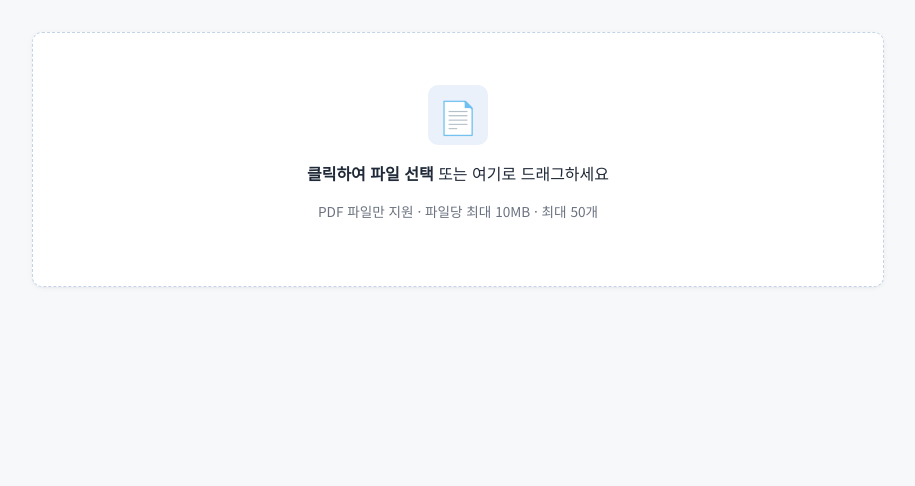
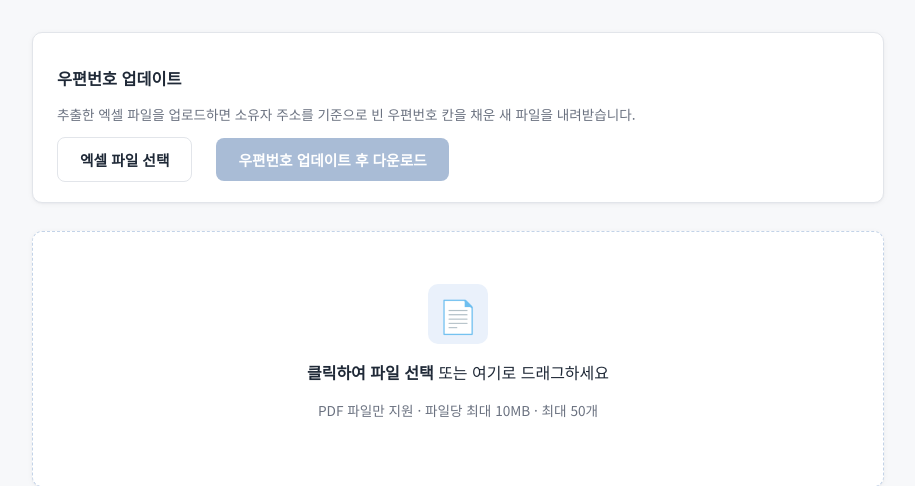
Before and after one commit to cho7531/RenoData, a Flask app: page / in a window 1280 px wide. Shown: the part 135-621 px from the top of the page, without its empty margins (182-1097 px from the left). Run offline with Flask 3, Linux system fonts and the light colour scheme.

Commit message:
Add standalone postal code updater for extracted Excel files
Upload a previously extracted .xlsx and get back a copy with blank
우편번호 cells filled in via Claude, keyed off the 소유자 주소 column.
Kept separate from the PDF extraction flow rather than merged in, so
extraction stays fast and postal lookup is an explicit opt-in step.

Co-Authored-By: Claude Sonnet 5 <noreply@anthropic.com>

```diff
--- a/app.py
+++ b/app.py
@@ -6,7 +6,7 @@ from flask import Flask, jsonify, render_template, request, send_file
 
 load_dotenv()
 
-from excel_generator import build_excel
+from excel_generator import build_excel, fill_postal_codes
 from extractor import COLUMNS, process_pdf_file
 
 app = Flask(__name__)
@@ -72,5 +72,26 @@ def api_download():
     )
 
 
+@app.route("/api/update-postal", methods=["POST"])
+def api_update_postal():
+    file = request.files.get("file")
+    if not file or not (file.filename or "").lower().endswith(".xlsx"):
+        return jsonify({"error": "엑셀(.xlsx) 파일을 업로드해주세요."}), 400
+
+    try:
+        buffer = fill_postal_codes(file.stream)
+    except ValueError as exc:
+        return jsonify({"error": str(exc)}), 400
+    except Exception as exc:
+        return jsonify({"error": f"우편번호 업데이트 실패: {exc}"}), 500
+
+    return send_file(
+        buffer,
+        as_attachment=True,
+        download_name="우편번호_업데이트결과.xlsx",
+        mimetype="application/vnd.openxmlformats-officedocument.spreadsheetml.sheet",
+    )
+
+
 if __name__ == "__main__":
     app.run(debug=True, port=5000)
--- a/excel_generator.py
+++ b/excel_generator.py
@@ -1,10 +1,13 @@
 import io
 
-from openpyxl import Workbook
+from openpyxl import Workbook, load_workbook
 from openpyxl.styles import Font, PatternFill
 from openpyxl.utils import get_column_letter
 
-from extractor import COLUMNS
+from extractor import COLUMNS, lookup_postal_codes
+
+ADDRESS_COLUMN = "소유자 주소"
+POSTAL_COLUMN = "우편번호"
 
 
 def build_excel(rows):
@@ -36,3 +39,39 @@ def build_excel(rows):
     wb.save(buffer)
     buffer.seek(0)
     return buffer
+
+
+def fill_postal_codes(file_stream):
+    """Reads an uploaded .xlsx, looks up postal codes for each row's owner
+    address, fills in any blank 우편번호 cells, and returns the updated
+    workbook as a BytesIO buffer."""
+    wb = load_workbook(file_stream)
+    ws = wb.active
+
+    header = [cell.value for cell in ws[1]]
+    if ADDRESS_COLUMN not in header:
+        raise ValueError(f"'{ADDRESS_COLUMN}' 열을 찾을 수 없습니다. 추출 결과 엑셀 형식이 맞는지 확인해주세요.")
+    if POSTAL_COLUMN not in header:
+        raise ValueError(f"'{POSTAL_COLUMN}' 열을 찾을 수 없습니다. 추출 결과 엑셀 형식이 맞는지 확인해주세요.")
+
+    address_col = header.index(ADDRESS_COLUMN) + 1
+    postal_col = header.index(POSTAL_COLUMN) + 1
+
+    data_rows = list(ws.iter_rows(min_row=2))
+    addresses = [
+        row[address_col - 1].value
+        for row in data_rows
+        if row[address_col - 1].value and not row[postal_col - 1].value
+    ]
+    postal_codes = lookup_postal_codes(addresses)
+
+    for row in data_rows:
+        addr_cell = row[address_col - 1]
+        postal_cell = row[postal_col - 1]
+        if addr_cell.value and not postal_cell.value:
+            postal_cell.value = postal_codes.get(str(addr_cell.value).strip(), "")
+
+    buffer = io.BytesIO()
+    wb.save(buffer)
+    buffer.seek(0)
+    return buffer
--- a/extractor.py
+++ b/extractor.py
@@ -88,6 +88,12 @@ SYSTEM_PROMPT = """당신은 한국의 부동산 등기부등본(등기사항전
 주의: "대지권비율"(예: 10000분의 55, 건물 전체 대지 중 이 호실의 몫)과 "공동지분"(예: 1/2, 이 호실을
 공유하는 소유자들 사이의 지분)은 서로 다른 개념입니다. 혼동하지 마세요."""
 
+POSTAL_SYSTEM_PROMPT = """당신은 대한민국 도로명주소 우편번호(5자리 새 우편번호)를 추정하는 전문가입니다.
+아래 목록에 주어진 각 주소에 대해 우편번호를 반환하세요. 확실히 알지 못하는 주소는 절대 추측해서 지어내지 말고
+빈 문자열("")로 두세요. 반드시 아래 형식의 JSON 객체만 출력하고 다른 설명은 추가하지 마세요.
+
+{"주소1": "12345", "주소2": ""}"""
+
 
 def _get_client():
     api_key = os.environ.get("ANTHROPIC_API_KEY")
@@ -127,6 +133,30 @@ def extract_structured_info(pdf_text):
         block.text for block in response.content if block.type == "text"
     )
     return _parse_json_response(raw_text)
+
+
+def lookup_postal_codes(addresses):
+    """Given a list of Korean addresses, returns a dict mapping each unique,
+    non-empty address to a best-effort 5-digit postal code (or "" if unknown)."""
+    unique_addresses = sorted({a.strip() for a in addresses if a and a.strip()})
+    if not unique_addresses:
+        return {}
+
+    client = _get_client()
+    response = client.messages.create(
+        model=MODEL,
+        max_tokens=2000,
+        system=POSTAL_SYSTEM_PROMPT,
+        messages=[{"role": "user", "content": "\n".join(unique_addresses)}],
+    )
+    raw_text = "".join(
+        block.text for block in response.content if block.type == "text"
+    )
+    try:
+        result = _parse_json_response(raw_text)
+    except json.JSONDecodeError:
+        return {}
+    return result if isinstance(result, dict) else {}
 
 
 def _parse_area(text):
--- a/static/script.js
+++ b/static/script.js
@@ -22,6 +22,57 @@ const resetResultsBtn = document.getElementById("resetResultsBtn");
 let selectedFiles = [];
 let lastResultRows = [];
 let lastColumns = [];
+
+const postalFileInput = document.getElementById("postalFileInput");
+const postalSelectBtn = document.getElementById("postalSelectBtn");
+const postalFileName = document.getElementById("postalFileName");
+const postalUpdateBtn = document.getElementById("postalUpdateBtn");
+const postalStatus = document.getElementById("postalStatus");
+
+let postalFile = null;
+
+postalSelectBtn.addEventListener("click", () => postalFileInput.click());
+postalFileInput.addEventListener("change", (e) => {
+  postalFile = e.target.files[0] || null;
+  postalFileName.textContent = postalFile ? postalFile.name : "";
+  postalUpdateBtn.disabled = !postalFile;
+});
+
+postalUpdateBtn.addEventListener("click", async () => {
+  if (!postalFile) return;
+
+  postalUpdateBtn.disabled = true;
+  postalStatus.textContent = "우편번호 조회 중입니다... 잠시만 기다려주세요.";
+  postalStatus.classList.remove("hidden");
+
+  const formData = new FormData();
+  formData.append("file", postalFile);
+
+  try {
+    const res = await fetch("/api/update-postal", { method: "POST", body: formData });
+
+    if (!res.ok) {
+      const data = await res.json().catch(() => ({}));
+      alert(data.error || "업데이트 중 오류가 발생했습니다.");
+      return;
+    }
+
+    const blob = await res.blob();
+    const url = URL.createObjectURL(blob);
+    const a = document.createElement("a");
+    a.href = url;
+    a.download = "우편번호_업데이트결과.xlsx";
+    document.body.appendChild(a);
+    a.click();
+    a.remove();
+    URL.revokeObjectURL(url);
+  } catch (err) {
+    alert("서버와 통신 중 오류가 발생했습니다: " + err.message);
+  } finally {
+    postalStatus.classList.add("hidden");
+    postalUpdateBtn.disabled = false;
+  }
+});
 
 function formatSize(bytes) {
   if (bytes < 1024 * 1024) return (bytes / 1024).toFixed(0) + " KB";
--- a/static/style.css
+++ b/static/style.css
@@ -93,6 +93,22 @@ header h1 {
   display: block;
   white-space: nowrap;
   margin-left: 0;
+}
+
+.postal-section {
+  background: var(--panel);
+  border: 1px solid var(--border);
+  border-radius: 10px;
+  padding: 20px 24px;
+  box-shadow: var(--shadow-sm);
+}
+
+.postal-controls {
+  display: flex;
+  align-items: center;
+  gap: 12px;
+  flex-wrap: wrap;
+  margin-top: 12px;
 }
 
 .dropzone {
--- a/templates/index.html
+++ b/templates/index.html
@@ -22,6 +22,18 @@
       </div>
     </div>
   </header>
+
+  <section id="postalSection" class="postal-section">
+    <h2>우편번호 업데이트</h2>
+    <p class="hint">추출한 엑셀 파일을 업로드하면 소유자 주소를 기준으로 빈 우편번호 칸을 채운 새 파일을 내려받습니다.</p>
+    <div class="postal-controls">
+      <input type="file" id="postalFileInput" accept=".xlsx" hidden>
+      <button id="postalSelectBtn" class="btn btn-secondary" type="button">엑셀 파일 선택</button>
+      <span id="postalFileName" class="hint"></span>
+      <button id="postalUpdateBtn" class="btn btn-primary" type="button" disabled>우편번호 업데이트 후 다운로드</button>
+    </div>
+    <p id="postalStatus" class="hint hidden"></p>
+  </section>
 
   <section id="dropzone" class="dropzone">
     <input type="file" id="fileInput" accept="application/pdf" multiple hidden>
```
